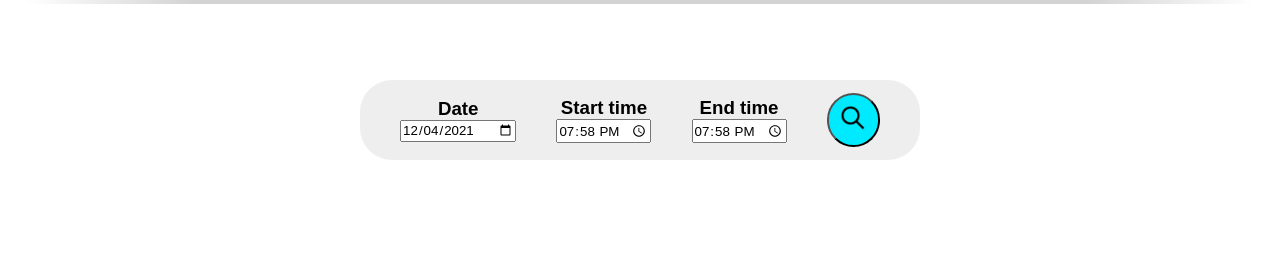
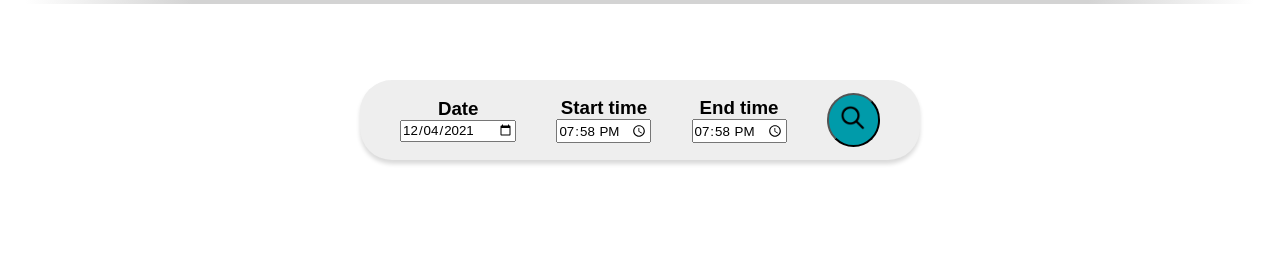
Before and after one commit to aaronejs/Group-D-Period-2, a PHP site: page /github/ in a window 1280 px wide. Shown: the part 130-387 px from the top of the page. Run offline with PHP 8.4, Linux system fonts and the light colour scheme.

Commit message:
css update
Updated the page so no longer align-items: center, it is now flex-start. Also added box-shadow to searchbox

```diff
--- a/css/main.css
+++ b/css/main.css
@@ -85,7 +85,7 @@ main{
   grid-area: body;
   display: flex;
   justify-content: center;
-  align-items: center;
+  align-items: flex-start;
 }
 .schedule{
   width: 90%;
@@ -126,12 +126,14 @@ main{
 .schedule td p2{
   color: gray;
 }
+/* Index start */
 .searchBox {
   margin: 5em;
   height: 5em;
   width: 35em;
   background-color: #EEEEEE;
   border-radius: 2em;
+  box-shadow: 0px 4px 4px rgba(0, 0, 0, 0.15);
   display: flex;
   justify-content:space-evenly;
   align-items: center;
@@ -142,13 +144,15 @@ main{
   align-items: center;
 }
 .searchButton {
+  padding: 0px;
+  margin: 0px;
   height: 4em;
   width: 4em;
   border-radius: 3em;
-  background-color: #00eaff;
+  background-color: #009BAA;
 }
 .searchButton:hover {
-  background-color: #008c99;
+  background-color: #009caad2;
 }
 #searchImg {
   height: 2em;
@@ -169,6 +173,7 @@ main{
 .mainItemText {
   width: 25em;
 }
+/* Index end */
 
 /* Reservation start */
 .mapAndForm {
```
